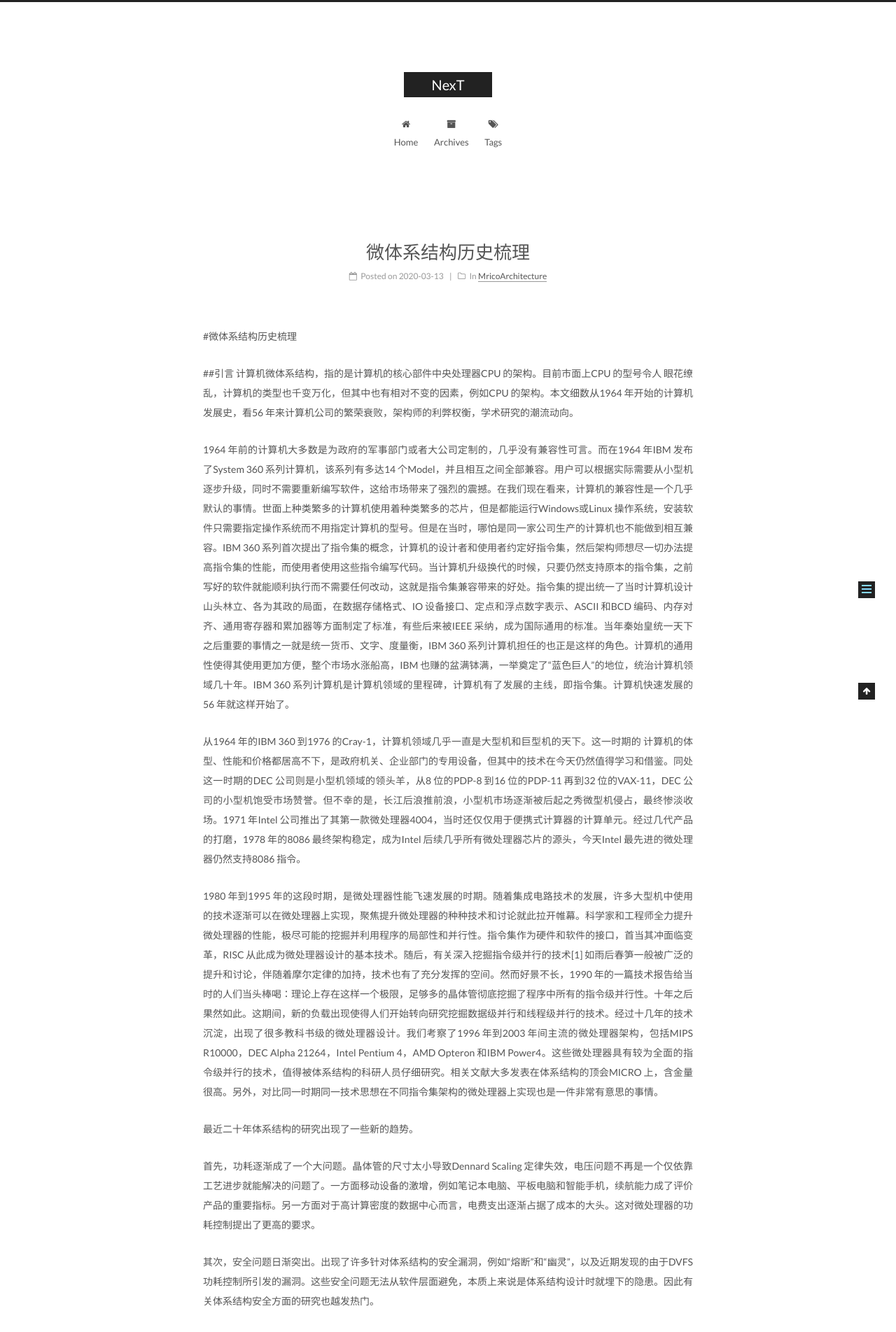
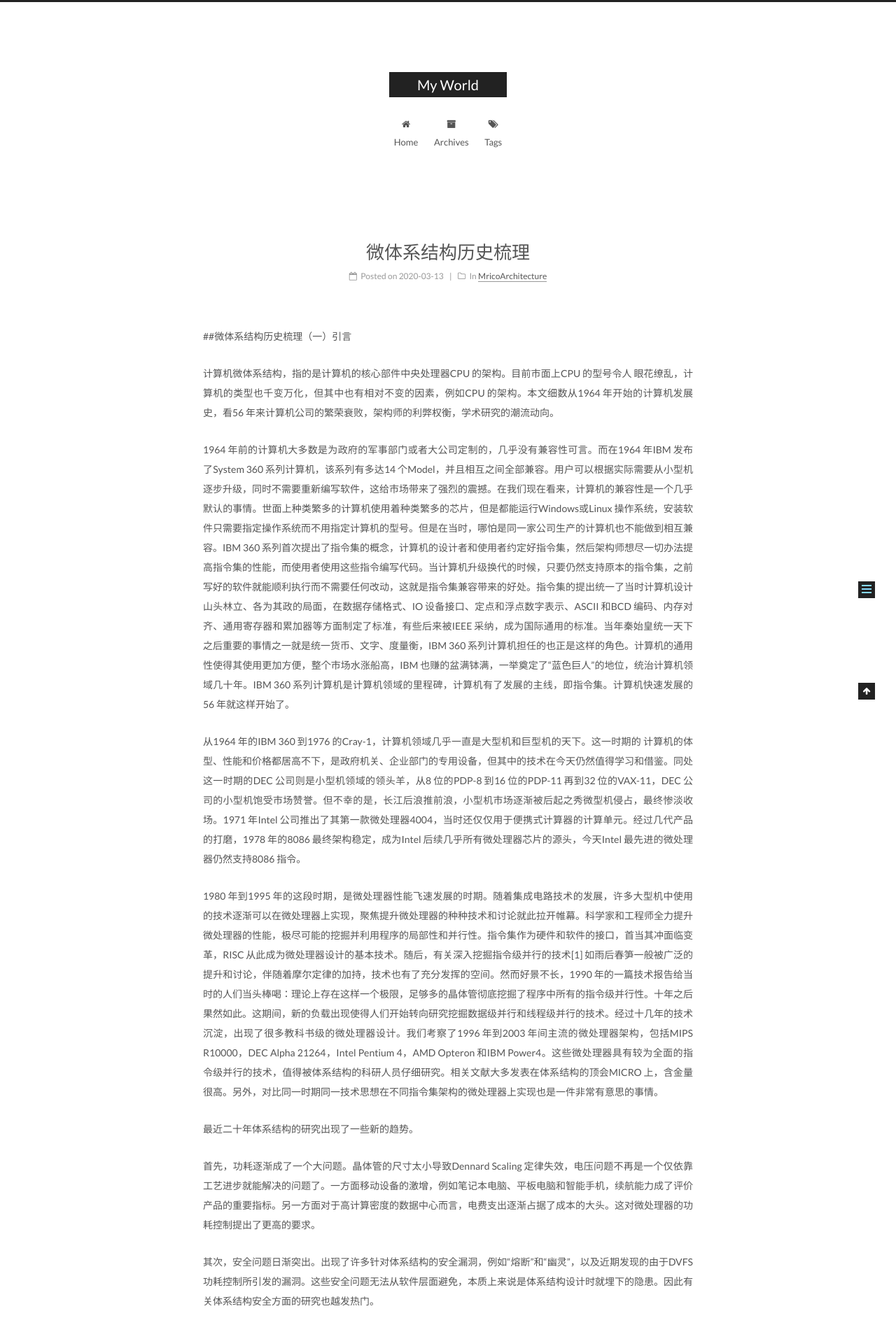
Before and after one commit to ExquisiteFunction/ExquisiteFunction.github.io, a Jekyll site: the page built from _posts/2020-03-13-微体系结构历史梳理.md, in a window 1280 px wide. Shown: the top 1904 px of the page at 70% size. Built offline with Jekyll 4.4.1, drawn with Linux system fonts in a browser that asks for light colours; some of the changed text lies outside the part shown.

```diff
--- a/_config.yml
+++ b/_config.yml
@@ -4,10 +4,10 @@
 # ---------------------------------------------------------------
 
 # Site
-title: NexT
+title: My World
 subtitle:
 description:
-author: John Doe
+author: GZJ
 # Support language: de, en, fr-FR, id, ja, ko, pt-BR, pt, ru, zh-Hans, zh-hk, zh-tw
 language: en
 date_format: '%Y-%m-%d'
--- a/_posts/2020-03-13-微体系结构历史梳理.md
+++ b/_posts/2020-03-13-微体系结构历史梳理.md
@@ -7,9 +7,8 @@ tags:
 layout: post
 ---
 
-#微体系结构历史梳理
+##微体系结构历史梳理（一）引言
 
-##引言
 计算机微体系结构，指的是计算机的核心部件中央处理器CPU 的架构。目前市面上CPU 的型号令人 眼花缭乱，计算机的类型也千变万化，但其中也有相对不变的因素，例如CPU 的架构。本文细数从1964 年开始的计算机发展史，看56 年来计算机公司的繁荣衰败，架构师的利弊权衡，学术研究的潮流动向。
 
 1964 年前的计算机大多数是为政府的军事部门或者大公司定制的，几乎没有兼容性可言。而在1964 年IBM 发布了System 360 系列计算机，该系列有多达14 个Model，并且相互之间全部兼容。用户可以根据实际需要从小型机逐步升级，同时不需要重新编写软件，这给市场带来了强烈的震撼。在我们现在看来，计算机的兼容性是一个几乎默认的事情。世面上种类繁多的计算机使用着种类繁多的芯片，但是都能运行Windows或Linux 操作系统，安装软件只需要指定操作系统而不用指定计算机的型号。但是在当时，哪怕是同一家公司生产的计算机也不能做到相互兼容。IBM 360 系列首次提出了指令集的概念，计算机的设计者和使用者约定好指令集，然后架构师想尽一切办法提高指令集的性能，而使用者使用这些指令编写代码。当计算机升级换代的时候，只要仍然支持原本的指令集，之前写好的软件就能顺利执行而不需要任何改动，这就是指令集兼容带来的好处。指令集的提出统一了当时计算机设计山头林立、各为其政的局面，在数据存储格式、IO 设备接口、定点和浮点数字表示、ASCII 和BCD 编码、内存对齐、通用寄存器和累加器等方面制定了标准，有些后来被IEEE 采纳，成为国际通用的标准。当年秦始皇统一天下之后重要的事情之一就是统一货币、文字、度量衡，IBM 360 系列计算机担任的也正是这样的角色。计算机的通用性使得其使用更加方便，整个市场水涨船高，IBM 也赚的盆满钵满，一举奠定了“蓝色巨人”的地位，统治计算机领域几十年。IBM 360 系列计算机是计算机领域的里程碑，计算机有了发展的主线，即指令集。计算机快速发展的56 年就这样开始了。
```
Also changed, not shown: other parts of _posts/2020-03-13-微体系结构历史梳理.md (+6 -0 lines).
